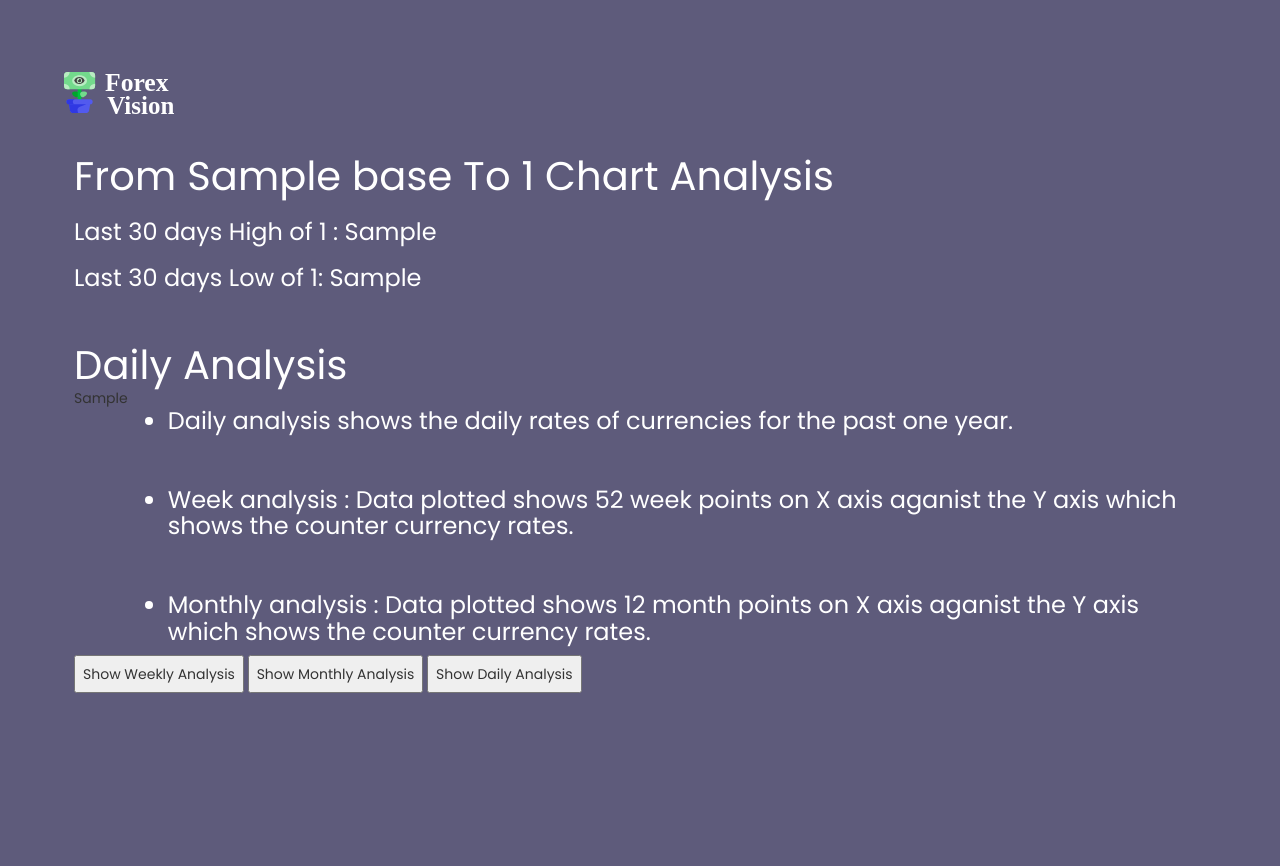
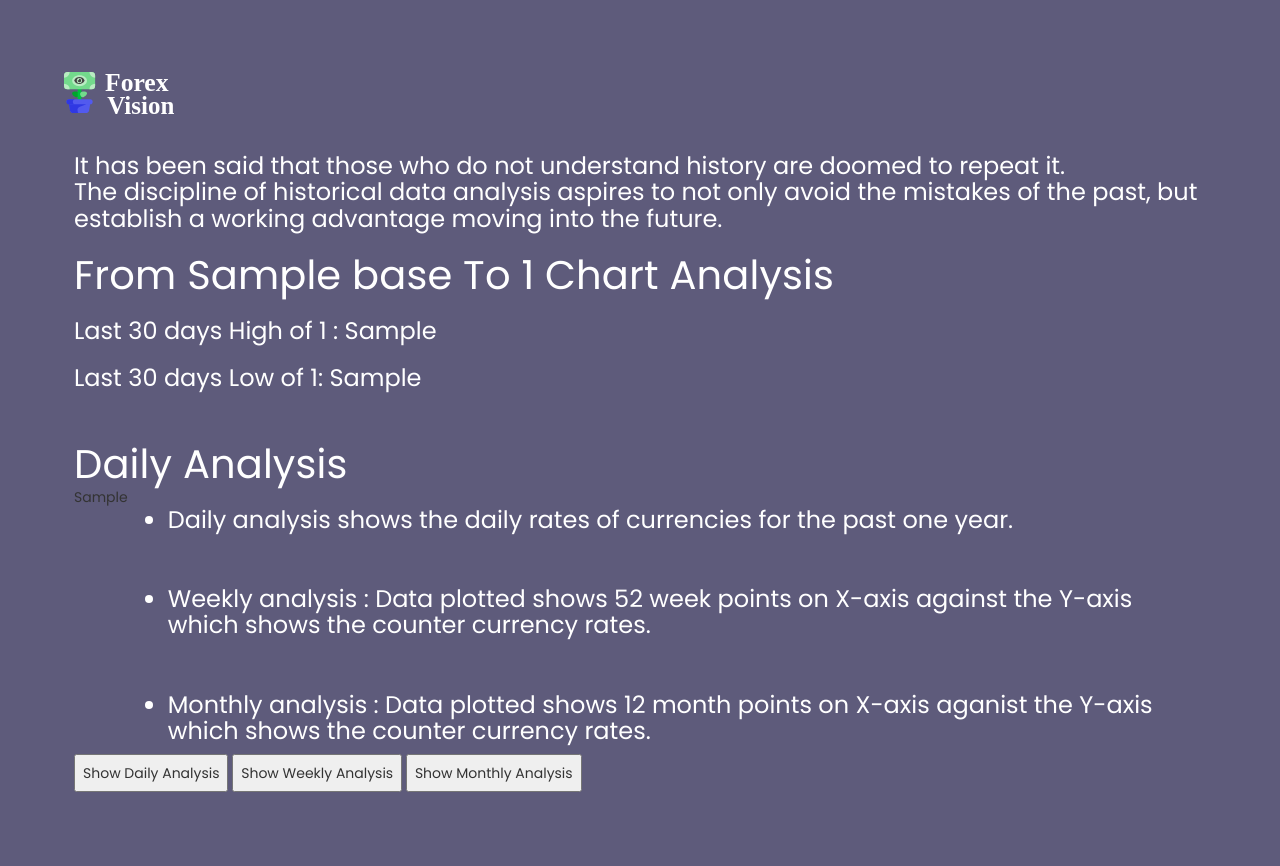
Before and after one commit to itsUchihaItachi/ForexVision, a Django app: template forexvision/template/Charts.html in a window 1280 px wide. Before the commit the page ends 693 px from the top, so only its background shows below. Run offline with Django 3.2, Linux system fonts and the light colour scheme; the template is opened without the code that fills it: most values are stand-ins (such as "Sample title", 1, 10 or a date in 2020); parts of the project's set-up code (start-up, migrations or seed data) failed here and were passed over; some libraries are stand-ins or nearby versions.

Commit message:
UI touch up

```diff
--- a/forexvision/template/Charts.html
+++ b/forexvision/template/Charts.html
@@ -30,6 +30,8 @@
 
     </div>
     <div style="padding : 10px 10px 10px 10px;">
+        <H3 style="color: #ffffff;"> It has been said that those who do not understand history are doomed to repeat it. <br>
+             The discipline of historical data analysis aspires to not only avoid the mistakes of the past, but establish a working advantage moving into the future. </H3>
         <h1 class="desc">From  {{base}}  To  {{counter}} Chart Analysis</h1>
         <H3 style="color: #fff;"> Last 30 days High of {{counter}} : {{D_High}} </H3>
         <H3 style="color: #fff;"> Last 30 days Low of {{counter}}: {{D_Low}} </H3><br>
@@ -52,11 +54,11 @@
                     <H3 style="color: #fff;">
                    <li> Daily analysis shows the daily rates of currencies for the past one year. </li> <br><br>
 
-                   <li> Week analysis :
-                    Data plotted shows 52 week points on X axis aganist the Y axis which shows the counter currency rates. </li><br><br>
+                   <li> Weekly analysis :
+                    Data plotted shows 52 week points on X-axis against the Y-axis which shows the counter currency rates. </li><br><br>
 
                   <li> Monthly analysis :
-                    Data plotted shows 12 month points on X axis aganist the Y axis which shows the counter currency rates. </li>
+                    Data plotted shows 12 month points on X-axis aganist the Y-axis which shows the counter currency rates. </li>
 
                     </H3>
                 </ul>
@@ -64,9 +66,10 @@
            </div>
 
         </div>
+        <button type="button" id="daily"   class="chartbtn"onclick="myFunction();"> Show Daily Analysis</button>
         <button type="button" id="weekly" class="chartbtn" onclick="myFunction();"> Show Weekly Analysis</button>
         <button type="button" id="monthly"  class="chartbtn" onclick=" myFunction();"> Show Monthly Analysis</button>
-        <button type="button" id="daily"   class="chartbtn"onclick="myFunction();"> Show Daily Analysis</button>
+
 
     </div>
 </body>
```
Also changed, not shown: forexvision/template/Base.html (+4 -3 lines).
